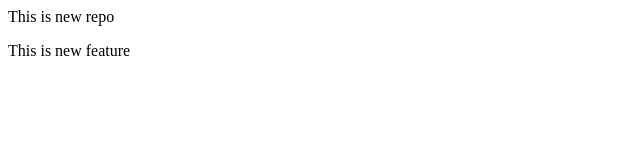
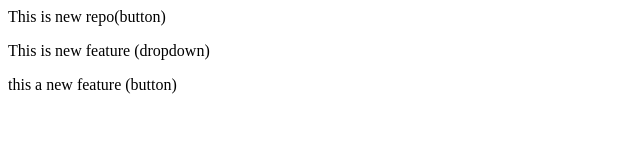
Before and after one commit to shashidhasharan07/localrepo, a plain HTML site: page index.html in a window 1280 px wide. Shown: the whole page, without its empty margins (0-640 px from the left). Drawn offline with Linux system fonts and the light colour scheme.

Commit message:
Add both features

```diff
--- a/index.html
+++ b/index.html
@@ -1,2 +1,3 @@
-<p>This is new repo</p>
-<p>This is new  feature </p>
+<p>This is new repo(button)</p>
+<p>This is new  feature (dropdown) </p>
+<p>this a new feature (button)</p>
```
